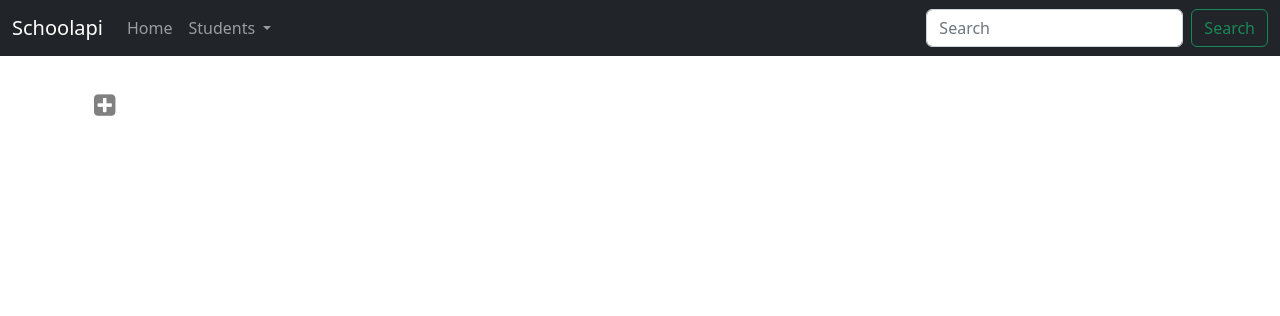
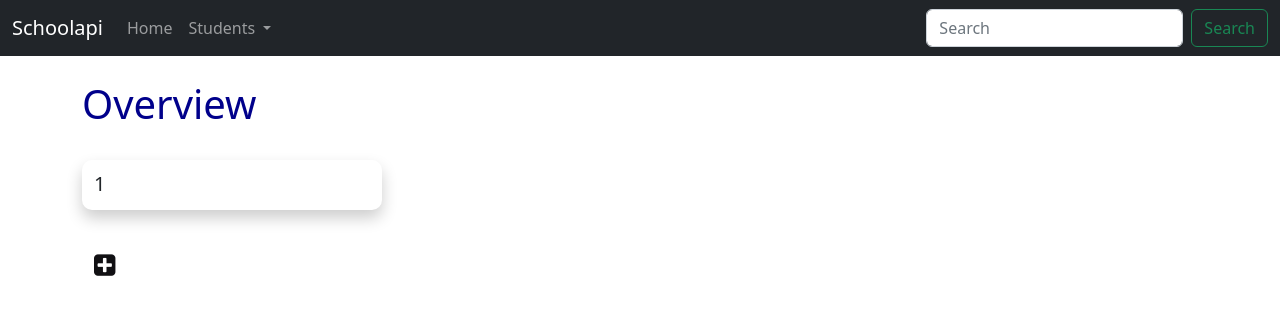
Before and after one commit to WiktorBK/schoolapi, a Flask app: page / in a window 1280 px wide. Shown: the top 316 px of the page. Run offline with Flask 2, Linux system fonts and the light colour scheme; tables that the repository leaves empty hold one stand-in row (values such as "Sample post").

Commit message:
edited index.html

```diff
--- a/app.py
+++ b/app.py
@@ -32,7 +32,10 @@ def internal_server_error(e):
 
 @app.route("/")
 def home():
-     return render_template('index.html')
+     classes = ClassModel.find_all()
+
+
+     return render_template('index.html', classes=classes)
 
 @app.route("/student/add", methods=["GET", "POST"])
 def add_student():
--- a/templates/index.html
+++ b/templates/index.html
@@ -19,16 +19,46 @@
     #add {
       background-color: white;
       border: none;
-      color: grey;
+      color: #111013;
       font-size: 25px;
       cursor: pointer;
       transition: 0.3s;
     }
+
     #add:hover {
         background-color: #f2f2f2;
     }
+
+    #card {
+        box-shadow: 0 8px 16px 0 rgba(0,0,0,0.2);
+        transition: 0.3s;
+        border-radius: 10px;
+        width: 300px;
+        height: 50px;
+        margin-bottom: 30px;
+    }
+
+    #card:hover {
+        box-shadow: 0 12px 20px 0 rgba(0,0,0,0.2);
+        cursor: pointer;
+    }
+
+    #class_container {
+        padding: 12px;
+    }
 </style>
 
+
+<h1>Overview</h1>
+	<br/>
+
+    {%for class_ in classes%}
+    <div id="card">
+    <div id = "class_container">
+    <h5>{{class_.class_id}}</h5>
+    </div>
+    </div>
+    {%endfor%}
 
 <a href="{{url_for('add_class')}}" id="add" class="btn btn-primary"><i class="fa fa-plus-square"></i></a>
 
```
